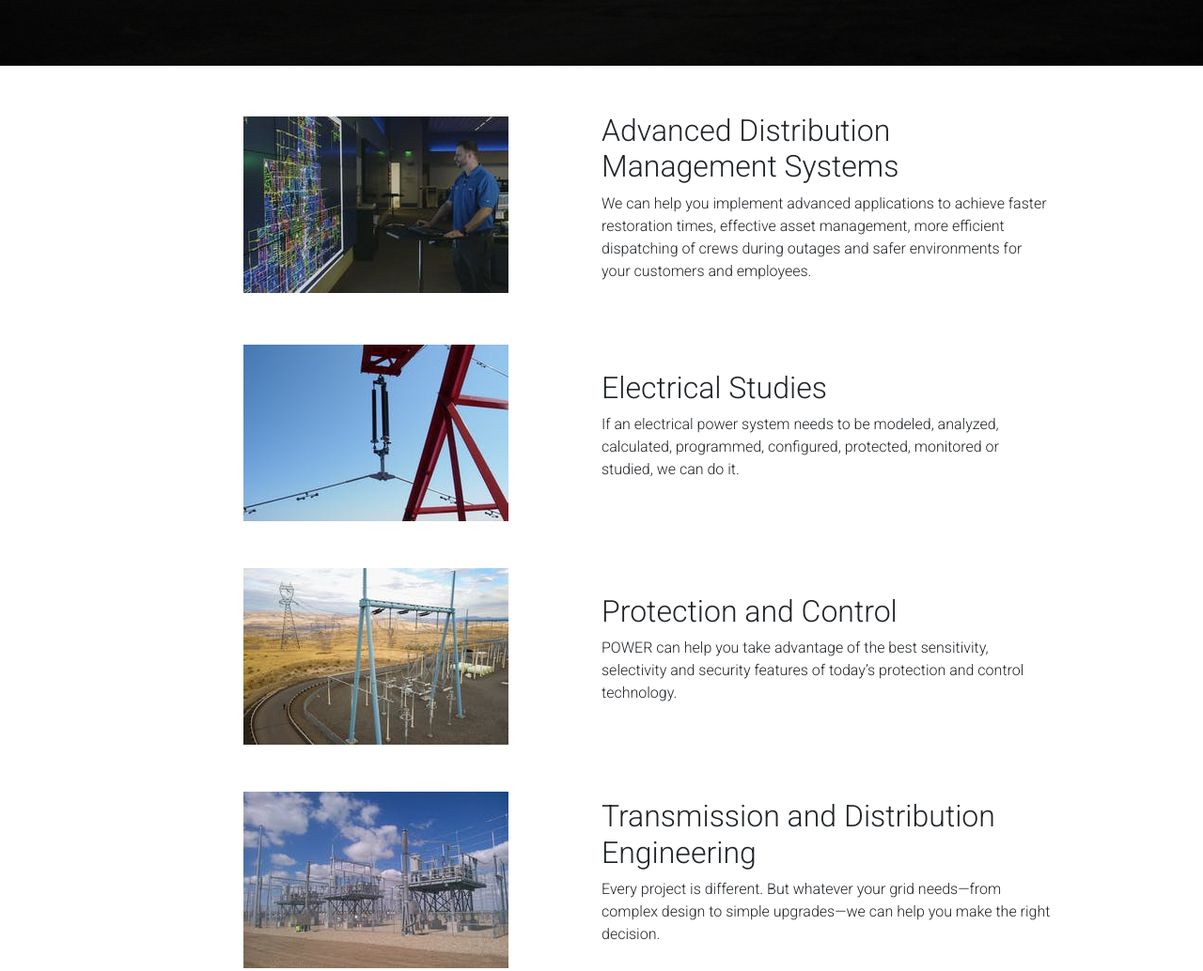
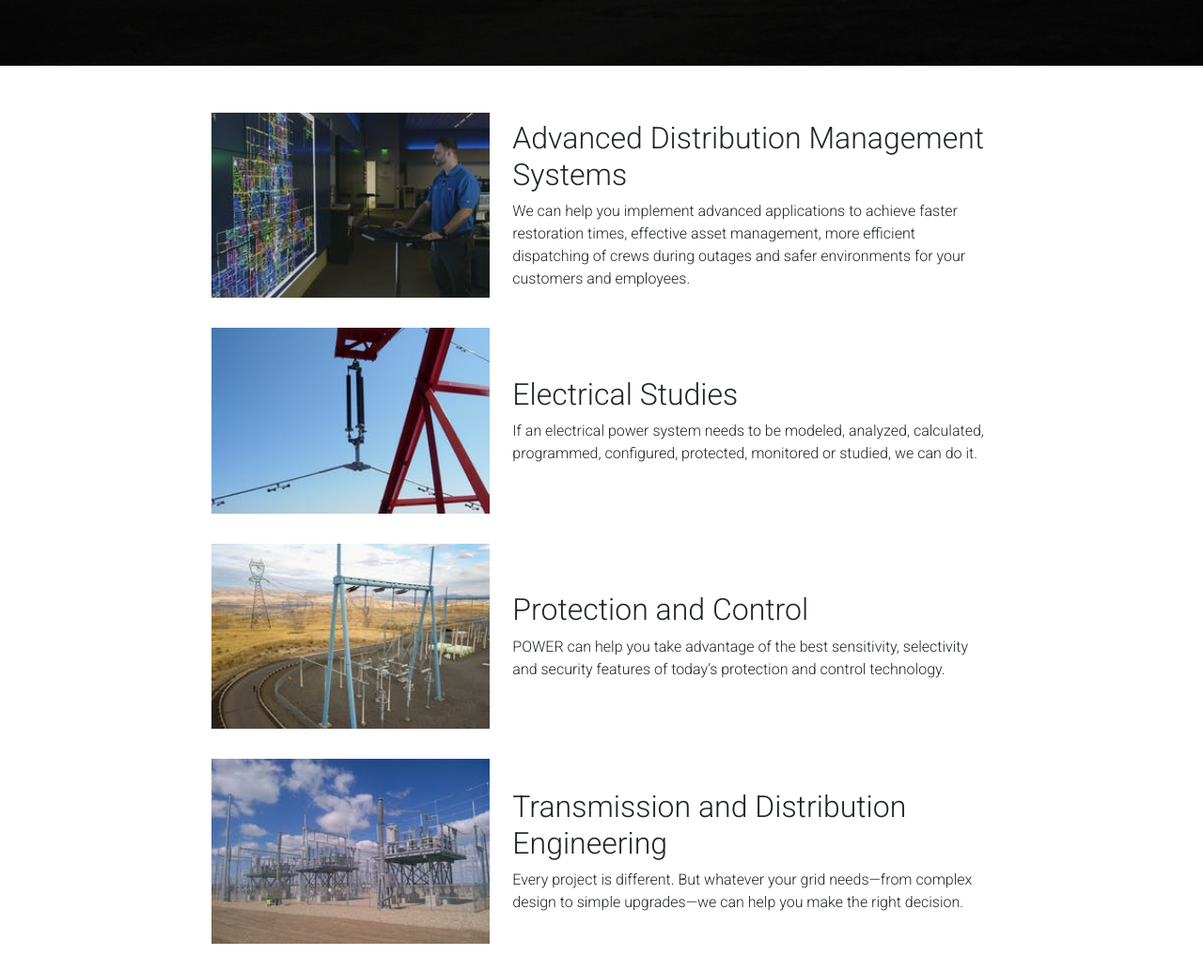
Before and after one commit to abregmau/coder-desarrollo-web, a plain HTML site: page pages/services.html in a window 1280 px wide. Shown: the part 800-1834 px from the top of the page at 94% size. Drawn offline with nearby package versions, Linux system fonts and the light colour scheme.

Commit message:
Services tab responsive with Bootstrap

```diff
--- a/css/style.css
+++ b/css/style.css
@@ -121,6 +121,11 @@ a {
     color: #272727;
 }
 
+.col-center{
+    float: none;
+    margin: 0 auto;
+}
+
 /* End General Styles*/
 
 /* Home styles */
@@ -224,19 +229,30 @@ a {
 
 }
 
-.servSection-2 {
-    padding: 0 80px;
-    margin-bottom: 50px;
-}
-
 .services {
-    padding: 0 80px;
+    /* padding: 0 80px;
     margin-bottom: 50px;
 
     display: grid;
     grid-template-columns: repeat(2, 1fr);
     justify-items: center;
-    align-items: center;
+    align-items: center; */
+
+}
+
+.services__images{
+    cursor: pointer;
+    overflow: hidden;
+}
+
+.services__images img {
+    width: 100%;
+    height: 100%;
+    transition: transform 0.5s;
+}
+
+.services__images img:hover {
+    transform: scale(1.3);
 }
 
 /* End services styles*/
--- a/pages/services.html
+++ b/pages/services.html
@@ -54,41 +54,65 @@
 
     <!-- Main -->
     <main>
-        <section class="servSection-1">
+        <div class="servSection-1">
             <div class="contents">
                 <h1 class="contents__title">Our Services</h1>
                 <p class="contents__p">As an engineering and environmental consulting firm, we diversify our services to strengthen our core competencies in complex, multidiscipline work.</p>
             </div>
-        </section>
+        </div>
 
-        <div class="servSection-2">
-            <section class="services">
-                <img src="../assets/images/services-1.jpg" alt="Photo hight voltage tower">
-                <div>
+        <div class="container-fluid">
+            <section class="row align-items-center mb-3 services">
+                <div class="col-lg-2"></div>
+                <div class="col-sm-12 col-md-6 col-lg-3 pb-3">
+                    <div class="services__images">
+                        <img src="../assets/images/services-1.jpg" alt="Photo hight voltage tower">
+                    </div>
+                </div>
+                <div class="col-sm-12 col-md-6 col-lg-5">
                     <h2>Advanced Distribution Management Systems</h2>
                     <p>We can help you implement advanced applications to achieve faster restoration times, effective asset management, more efficient dispatching of crews during outages and safer environments for your customers and employees.</p>
                 </div>
+                <div class="col-lg-2"></div>
             </section>
-            <section class="services">
-                <img src="../assets/images/services-2.jfif" alt="Photo hight voltage tower">
-                <div>
+            <section class="row align-items-center mb-3 services">
+                <div class="col-lg-2"></div>
+                <div class="col-sm-12 col-md-6 col-lg-3 pb-3">
+                    <div class="services__images">
+                        <img src="../assets/images/services-2.jfif" alt="Photo hight voltage tower">
+                    </div>
+                </div>
+                <div class="col-sm-12 col-md-6 col-lg-5">
                     <h2>Electrical Studies</h2>
                     <p>If an electrical power system needs to be modeled, analyzed, calculated, programmed, configured, protected, monitored or studied, we can do it.</p>
                 </div>
+                <div class="col-lg-2"></div>
             </section>
-            <section class="services">
-                <img src="../assets/images/services-3.jpg" alt="Photo hight voltage tower">
-                <div>
+            <section class="row align-items-center mb-3 services">
+                <div class="col-lg-2"></div>
+                <div class="col-sm-12 col-md-6 col-lg-3 pb-3">
+                    <div class="services__images">
+                        <img src="../assets/images/services-3.jpg" alt="Photo hight voltage tower">
+                    </div>
+                </div>
+                <div class="col-sm-12 col-md-6 col-lg-5">
                     <h2>Protection and Control</h2>
                     <p>POWER can help you take advantage of the best sensitivity, selectivity and security features of today’s protection and control technology.</p>
                 </div>
+                <div class="col-lg-2"></div>
             </section>
-            <section class="services">
-                <img src="../assets/images/services-4.jpg" alt="Photo hight voltage tower">
-                <div>
+            <section class="row align-items-center mb-3 services">
+                <div class="col-lg-2"></div>
+                <div class="col-sm-12 col-md-6 col-lg-3 pb-3">
+                    <div class="services__images">
+                        <img src="../assets/images/services-4.jpg" alt="Photo hight voltage tower">
+                    </div>
+                </div>
+                <div class="col-sm-12 col-md-6 col-lg-5">
                     <h2>Transmission and Distribution Engineering</h2>
                     <p>Every project is different. But whatever your grid needs—from complex design to simple upgrades—we can help you make the right decision.</p>
                 </div>
+                <div class="col-lg-2"></div>
             </section>
         </div>
 
```
